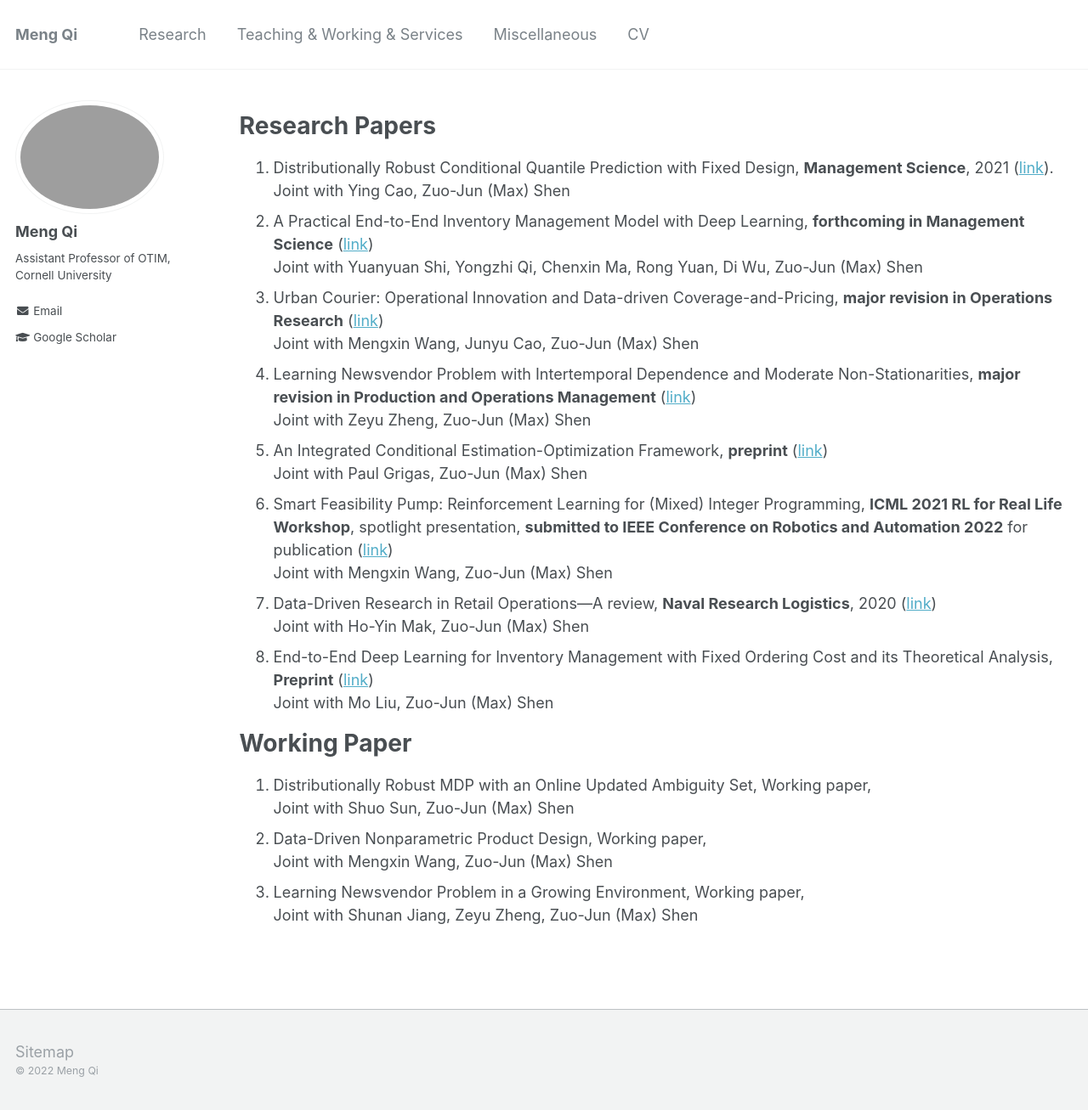
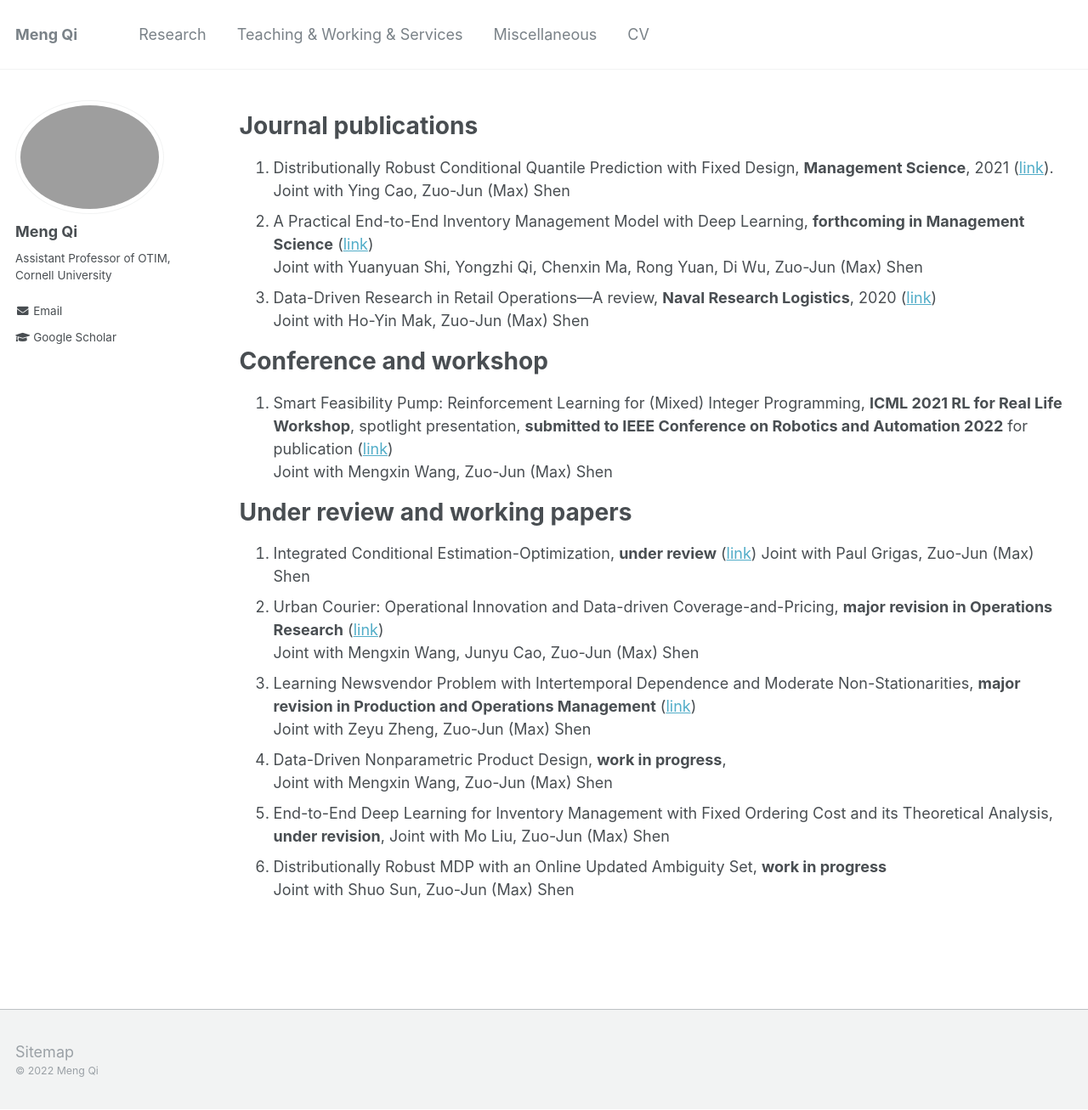
Before and after one commit to alicemengqi/site, a Jekyll site: the page built from _pages/publications.md, in a window 1280 px wide and 1307 px high. Shown: the whole window at 85% size. Built offline with Jekyll 4.4.1, drawn with Linux system fonts in a browser that asks for light colours.

Commit message:
Update publications.md

```diff
--- a/_pages/publications.md
+++ b/_pages/publications.md
@@ -6,32 +6,33 @@ author_profile: true
 ---
 {% include base_path %}
 
-# Research Papers
+# Journal publications
 1. Distributionally Robust Conditional Quantile Prediction with Fixed Design, **Management Science**, 2021 ([link](https://pubsonline.informs.org/doi/abs/10.1287/mnsc.2020.3903)).
 Joint with Ying Cao, Zuo-Jun (Max) Shen
 1. A Practical End-to-End Inventory Management Model with Deep Learning, **forthcoming in Management Science** ([link](https://papers.ssrn.com/sol3/papers.cfm?abstract_id=3737780))
 Joint with Yuanyuan Shi, Yongzhi Qi, Chenxin Ma, Rong Yuan, Di Wu, Zuo-Jun (Max) Shen
+1. Data-Driven Research in Retail Operations—A review, **Naval Research Logistics**, 2020 ([link](https://onlinelibrary.wiley.com/doi/full/10.1002/nav.21949))
+Joint with Ho-Yin Mak, Zuo-Jun (Max) Shen
+
+# Conference and workshop
+1. Smart Feasibility Pump: Reinforcement Learning for (Mixed) Integer Programming, **ICML 2021 RL for Real Life Workshop**, spotlight presentation, **submitted to IEEE Conference on Robotics and Automation 2022** for publication ([link](https://arxiv.org/abs/2102.09663))
+Joint with Mengxin Wang, Zuo-Jun (Max) Shen
+
+# Under review and working papers
+1. Integrated Conditional Estimation-Optimization, **under review** ([link](https://arxiv.org/abs/2110.12351))
+Joint with Paul Grigas, Zuo-Jun (Max) Shen
 1. Urban Courier: Operational Innovation and Data-driven Coverage-and-Pricing, **major revision in Operations Research** ([link](https://papers.ssrn.com/sol3/papers.cfm?abstract_id=3678317))
 Joint with Mengxin Wang, Junyu Cao, Zuo-Jun (Max) Shen
 1. Learning Newsvendor Problem with Intertemporal Dependence and Moderate Non-Stationarities, **major revision in Production and Operations Management** ([link](https://papers.ssrn.com/sol3/papers.cfm?abstract_id=3648615))
 Joint with Zeyu Zheng, Zuo-Jun (Max) Shen
-1. An Integrated Conditional Estimation-Optimization Framework, **preprint** ([link](https://alicemengqi.github.io/site/files/iceo.pdf))
-Joint with Paul Grigas, Zuo-Jun (Max) Shen
-1. Smart Feasibility Pump: Reinforcement Learning for (Mixed) Integer Programming, **ICML 2021 RL for Real Life Workshop**, spotlight presentation, **submitted to IEEE Conference on Robotics and Automation 2022** for publication ([link](https://arxiv.org/abs/2102.09663))
+1. Data-Driven Nonparametric Product Design, **work in progress**,
 Joint with Mengxin Wang, Zuo-Jun (Max) Shen
-1. Data-Driven Research in Retail Operations—A review, **Naval Research Logistics**, 2020 ([link](https://onlinelibrary.wiley.com/doi/full/10.1002/nav.21949))
-Joint with Ho-Yin Mak, Zuo-Jun (Max) Shen
-1. End-to-End Deep Learning for Inventory Management with Fixed Ordering Cost and its Theoretical Analysis, **Preprint** ([link](https://papers.ssrn.com/sol3/papers.cfm?abstract_id=3888897))
+1. End-to-End Deep Learning for Inventory Management with Fixed Ordering Cost and its Theoretical Analysis, **under revision**,
 Joint with Mo Liu, Zuo-Jun (Max) Shen
-
-
-# Working Paper
-1. Distributionally Robust MDP with an Online Updated Ambiguity Set, Working paper,
+1. Distributionally Robust MDP with an Online Updated Ambiguity Set, **work in progress**
 Joint with Shuo Sun, Zuo-Jun (Max) Shen
-1. Data-Driven Nonparametric Product Design, Working paper,
-Joint with Mengxin Wang, Zuo-Jun (Max) Shen
-1. Learning Newsvendor Problem in a Growing Environment, Working paper,
-Joint with Shunan Jiang, Zeyu Zheng, Zuo-Jun (Max) Shen
+<!-- 1. Learning Newsvendor Problem in a Growing Environment, Working paper,
+Joint with Shunan Jiang, Zeyu Zheng, Zuo-Jun (Max) Shen -->
 
 
 
```
